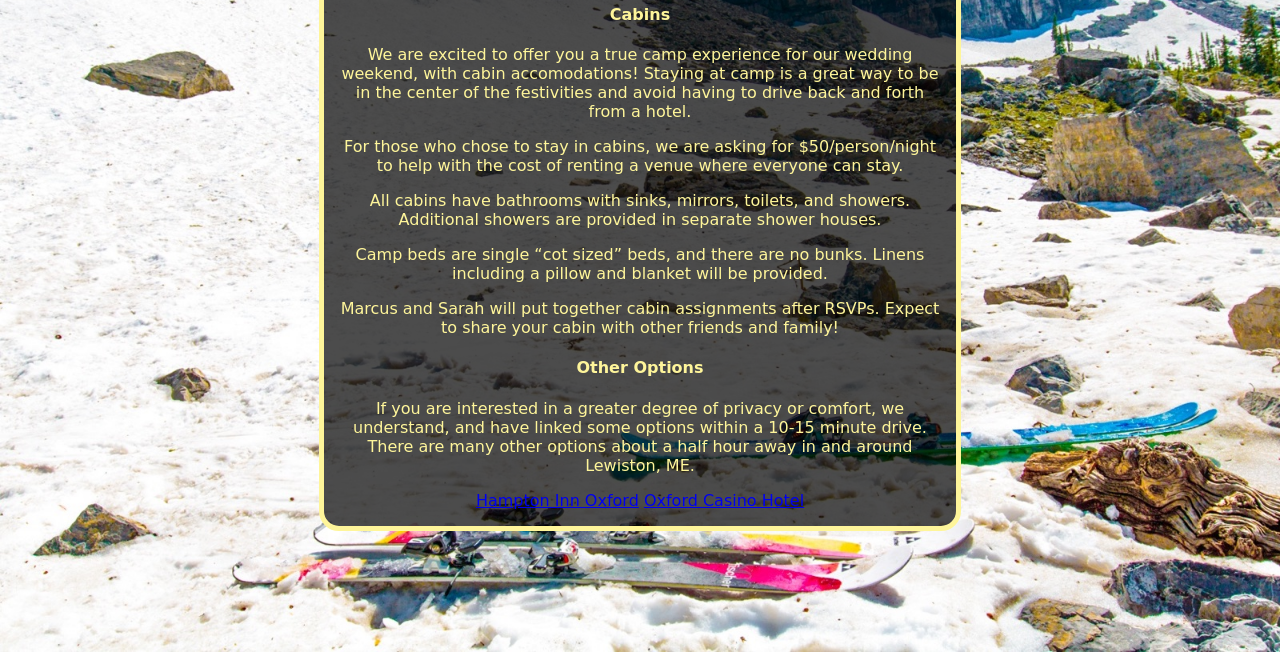
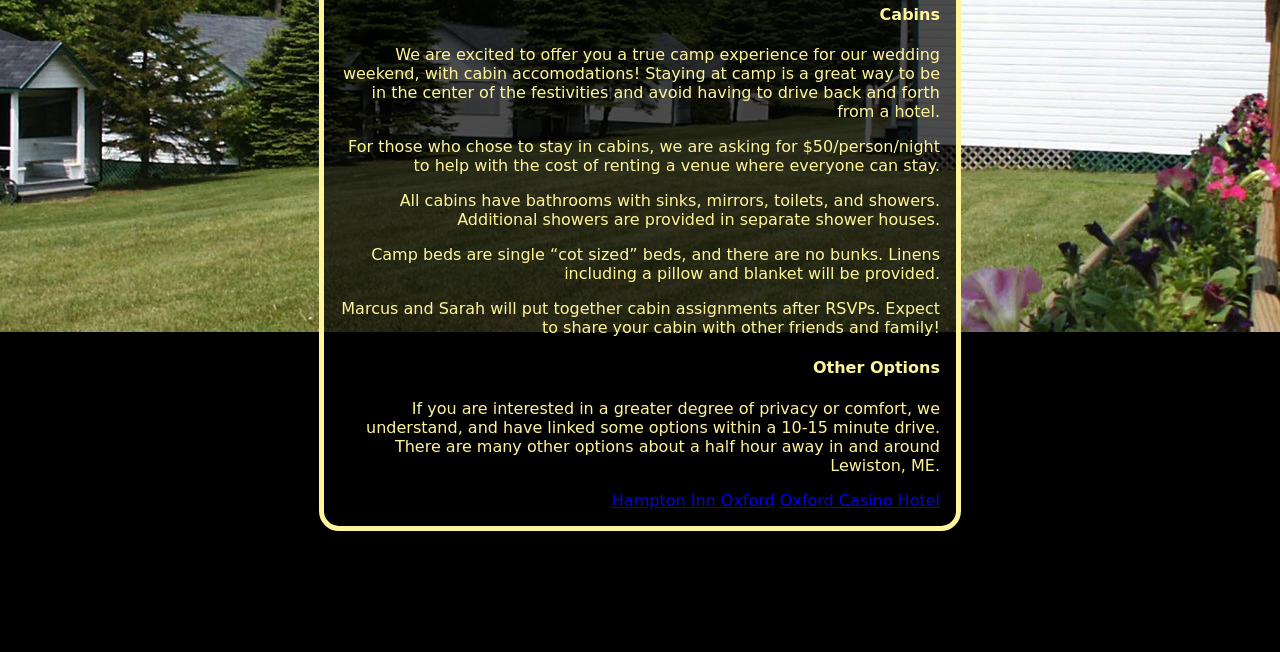
Before and after one commit to SarahBennedsen/kamp, a website: page public/accommodations.html in a window 1280 px wide. Shown: the part 148-800 px from the top of the page. Drawn offline with Linux system fonts and the light colour scheme; a web font is replaced by a local one.

Commit message:
cabin pic

```diff
--- a/public/accommodations.html
+++ b/public/accommodations.html
@@ -6,17 +6,17 @@
 <link href="https://fonts.googleapis.com/css?family=Shadows+Into+Light+Two|Nixie+One" rel="stylesheet">
 <style type="text/css">
     body {
-        background: url(./fancycolors.jpg);
+        background: url(./cabins.jpg);
         background-attachment: fixed;
         background-repeat: no-repeat;
         background-color: black;
-        background-size: cover;
-        background-position: bottom;
+        background-size: auto;
+        background-position: top;
         padding: 2rem;
     }
     div {
         color: rgb(254, 245, 154);
-        text-align: center;
+        text-align: right;
         max-width: 600px;
         padding: 1rem;
         background-color: rgba(0, 0, 0, .7);
```
Also changed, not shown: public/cabins.jpg (added).
